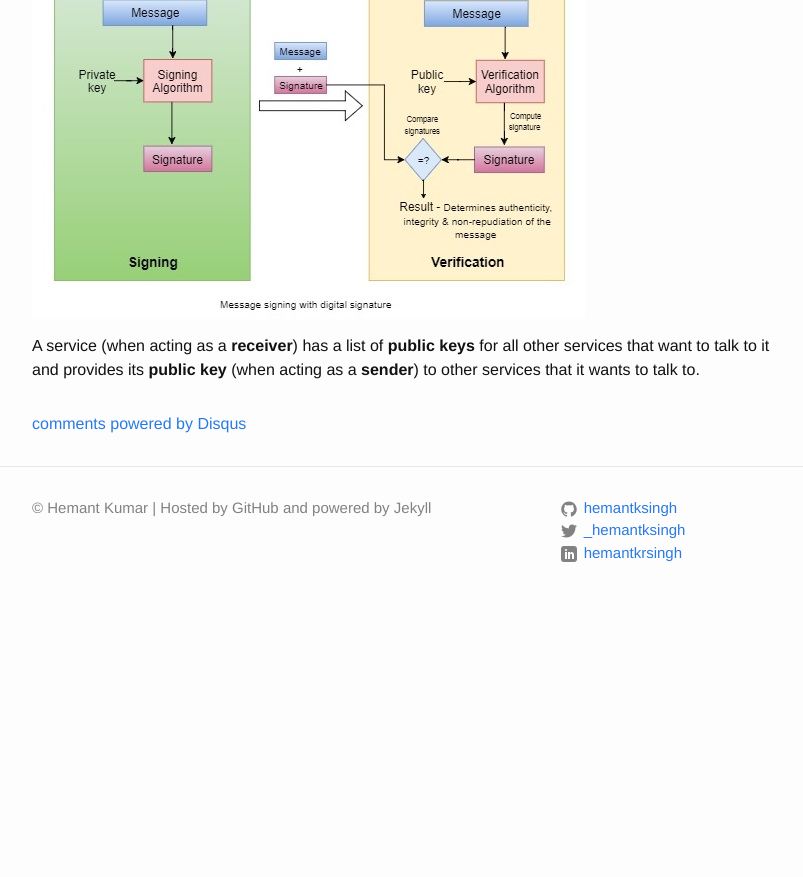
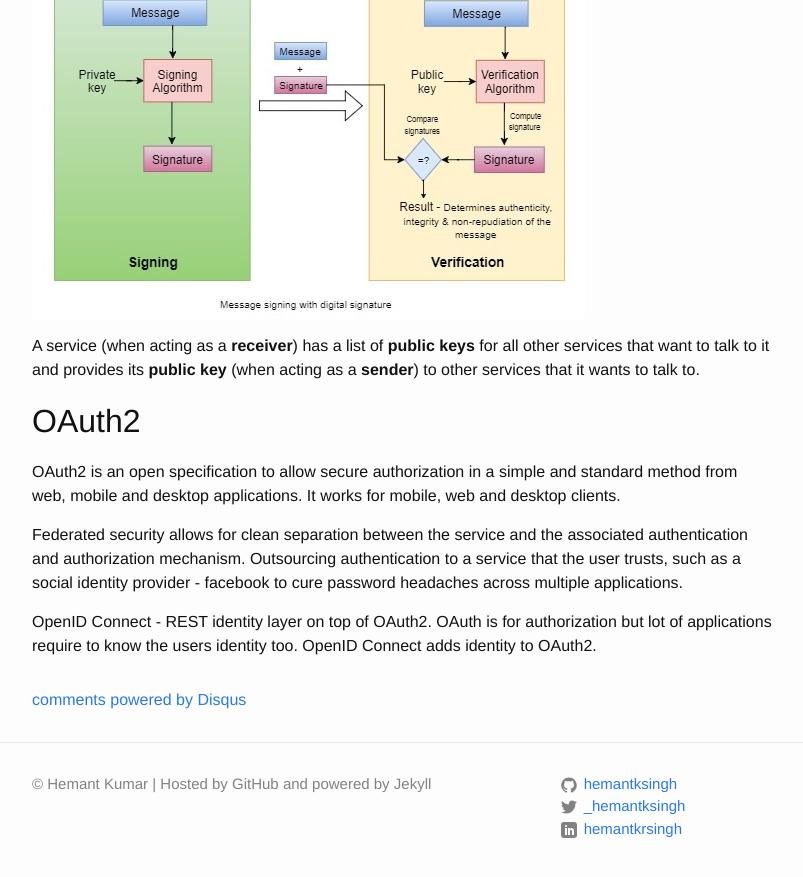
Before and after one commit to hemantksingh/hemantksingh.github.io, a Jekyll site: the page built from _posts/2018-08-01-securing-rest-apis.markdown, in a window 1280 px wide and 900 px high, scrolled down 4749 px. Shown: the top 877 px of the window, without its empty margins (238-1041 px from the left). Built offline with Jekyll 4.4.1, drawn with Linux system fonts in a browser that asks for light colours; comment, search, counter and statistics services are not loaded; before the commit the page ends 5373 px from its top, so only the background shows below that.

Commit message:
Adds initial oauth2 draft.

```diff
--- a/_posts/2018-08-01-securing-rest-apis.markdown
+++ b/_posts/2018-08-01-securing-rest-apis.markdown
@@ -118,3 +118,10 @@
 ![message-signing.jpg](../assets/message-signing.jpg "Message Signing")
 
 A service (when acting as a **receiver**) has a list of **public keys** for all other services that want to talk to it and provides its **public key** (when acting as a **sender**) to other services that it wants to talk to.
+
+## OAuth2
+OAuth2 is an open specification to allow secure authorization in a simple and standard method from web, mobile and desktop applications. It works for mobile, web and desktop clients.
+
+Federated security allows for clean separation between the service and the associated authentication and authorization mechanism. Outsourcing authentication to a service that the user trusts, such as a social identity provider - facebook to cure password headaches across multiple applications.
+
+OpenID Connect - REST identity layer on top of OAuth2. OAuth is for authorization but lot of applications require to know the users identity too. OpenID Connect adds identity to OAuth2.
```
